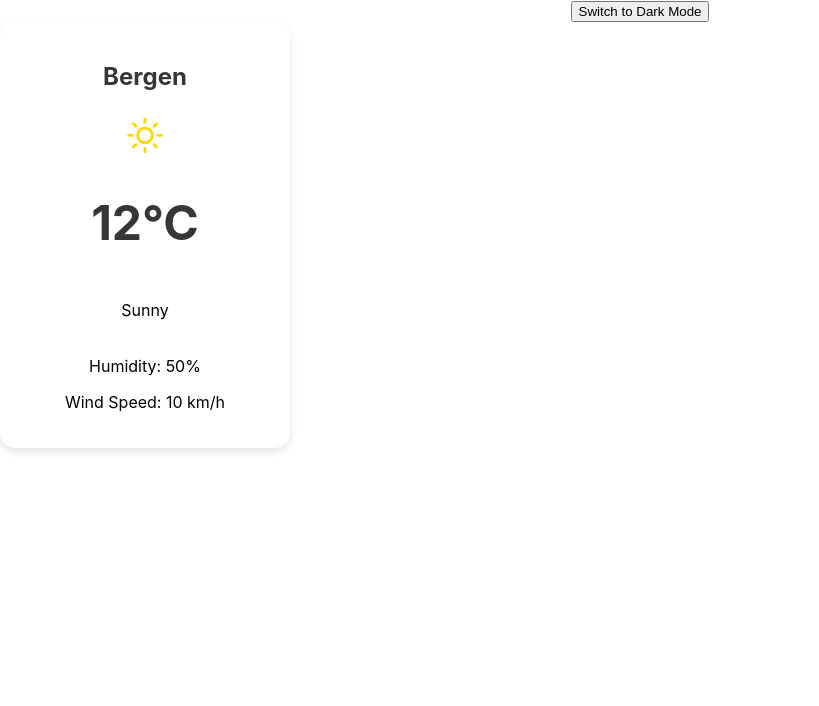
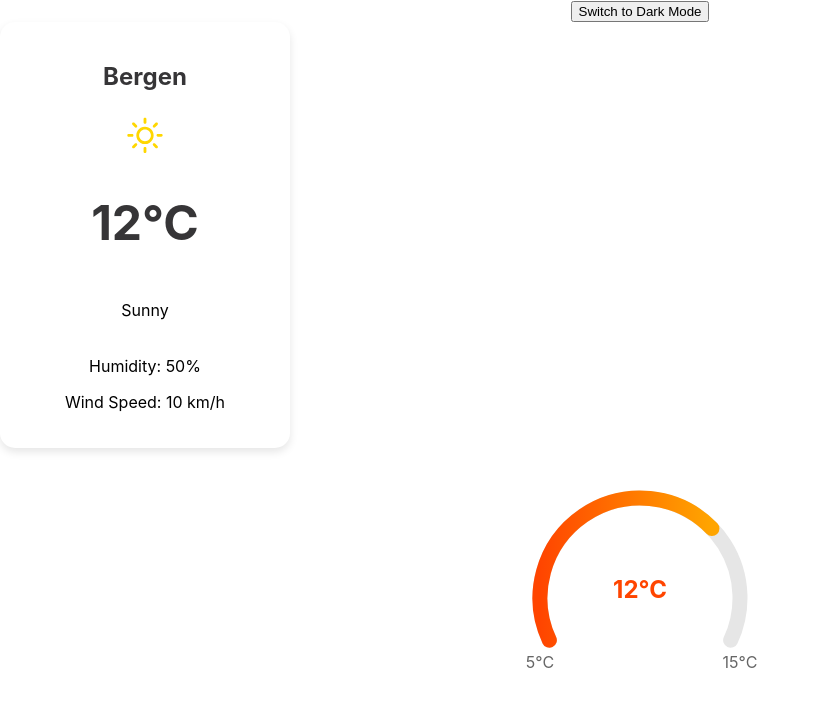
Before and after one commit to 589664/masikoWidgets, a React (Create React App) app: page / in a window 1280 px wide. Shown: the top 706 px of the page, without its empty margins (0-819 px from the left). Built offline with nearby package versions, Linux system fonts and the light colour scheme.

Commit message:
working temperature gauge

```diff
--- a/package.json
+++ b/package.json
@@ -12,6 +12,7 @@
     "@types/react-dom": "^18.3.1",
     "@types/styled-components": "^5.1.34",
     "react": "^18.3.1",
+    "react-apexcharts": "^1.5.0",
     "react-dom": "^18.3.1",
     "react-icons": "^5.3.0",
     "react-scripts": "5.0.1",
--- a/src/App.tsx
+++ b/src/App.tsx
@@ -2,6 +2,8 @@ import React from "react";
 import logo from "./logo.svg";
 import { useTheme } from "./ThemeContext";
 import WeatherWidget from "./components/WeatherWidget/WeatherWidget";
+import TemperatureGauge from "./components/TemperatureGauge/TemperatureGauge";
+
 import "./App.css";
 
 function App() {
@@ -23,6 +25,12 @@ function App() {
         humidity={50}
         windSpeed={10}
       />
+      <TemperatureGauge
+        minTemperature={5}
+        maxTemperature={15}
+        currentTemperature={12}
+        scale={1.0} // Scales the gauge up by 1.5 times
+      />
     </div>
   );
 }
--- /dev/null
+++ b/src/components/TemperatureGauge/TemperatureGauge.css
@@ -0,0 +1,21 @@
+.temperature-gauge-wrapper {
+  display: inline-block;
+  transform-origin: center; /* Ensure scaling happens from the center */
+}
+
+.temperature-gauge-svg {
+  overflow: visible;
+}
+
+/* Styling for Temperature Labels */
+.min-label,
+.max-label {
+  font-size: 1em;
+  fill: #666;
+}
+
+.current-temperature-label {
+  font-size: 1.5em;
+  font-weight: bold;
+  fill: #ff4500;
+}
--- /dev/null
+++ b/src/components/TemperatureGauge/TemperatureGauge.tsx
@@ -0,0 +1,162 @@
+import React from "react";
+import "./TemperatureGauge.css";
+
+interface TemperatureGaugeProps {
+  minTemperature: number;
+  maxTemperature: number;
+  currentTemperature: number;
+  scale?: number; // Scale factor to resize
+}
+
+const TemperatureGauge: React.FC<TemperatureGaugeProps> = ({
+  minTemperature,
+  maxTemperature,
+  currentTemperature,
+  scale = 1,
+}) => {
+  const percentage =
+    ((currentTemperature - minTemperature) /
+      (maxTemperature - minTemperature)) *
+    100;
+  const radius = 100; // Radius of the arc
+  const strokeWidth = 15;
+
+  // Calculate the angle for the current temperature
+  const startAngle = -115;
+  const endAngle = 115;
+  const fillAngle = startAngle + ((endAngle - startAngle) * percentage) / 100;
+
+  // Calculate polar to Cartesian coordinates
+  const polarToCartesian = (
+    centerX: number,
+    centerY: number,
+    radius: number,
+    angleInDegrees: number
+  ) => {
+    const angleInRadians = ((angleInDegrees - 90) * Math.PI) / 180.0;
+
+    return {
+      x: centerX + radius * Math.cos(angleInRadians),
+      y: centerY + radius * Math.sin(angleInRadians),
+    };
+  };
+
+  // Describe the arc
+  const describeArc = (
+    x: number,
+    y: number,
+    radius: number,
+    startAngle: number,
+    endAngle: number
+  ) => {
+    const start = polarToCartesian(x, y, radius, endAngle);
+    const end = polarToCartesian(x, y, radius, startAngle);
+
+    const largeArcFlag = endAngle - startAngle <= 180 ? "0" : "1";
+
+    return [
+      "M",
+      start.x,
+      start.y,
+      "A",
+      radius,
+      radius,
+      0,
+      largeArcFlag,
+      0,
+      end.x,
+      end.y,
+    ].join(" ");
+  };
+
+  return (
+    <div
+      className="temperature-gauge-wrapper"
+      style={{ transform: `scale(${scale})` }}
+    >
+      <svg
+        className="temperature-gauge-svg"
+        width="300"
+        height="200"
+        viewBox="0 0 300 200"
+      >
+        <defs>
+          {/* Define gradient for the arc */}
+          <linearGradient
+            id="temperatureGradient"
+            x1="0%"
+            y1="0%"
+            x2="100%"
+            y2="0%"
+          >
+            <stop
+              offset="0%"
+              style={{ stopColor: "#ff4500", stopOpacity: 1 }}
+            />
+            <stop
+              offset="100%"
+              style={{ stopColor: "#ffa500", stopOpacity: 1 }}
+            />
+          </linearGradient>
+        </defs>
+
+        {/* Background Arc */}
+        <path
+          d={describeArc(150, 150, radius, startAngle, endAngle)}
+          fill="none"
+          stroke="#e6e6e6"
+          strokeWidth={strokeWidth}
+          strokeLinecap="round"
+        />
+
+        {/* Filled Arc */}
+        <path
+          d={describeArc(150, 150, radius, startAngle, fillAngle)}
+          fill="none"
+          stroke="url(#temperatureGradient)"
+          strokeWidth={strokeWidth}
+          strokeLinecap="round"
+        />
+
+        {/* Min Temperature Label */}
+        <text
+          x="50"
+          y="220"
+          textAnchor="middle"
+          fontSize="14"
+          fill="#666"
+          className="min-label"
+        >
+          {minTemperature}°C
+        </text>
+
+        {/* Max Temperature Label */}
+        <text
+          x="250"
+          y="220"
+          textAnchor="middle"
+          fontSize="14"
+          fill="#666"
+          className="max-label"
+        >
+          {maxTemperature}°C
+        </text>
+
+        {/* Current Temperature Label */}
+        <text
+          x="150"
+          y="150"
+          textAnchor="middle"
+          fontSize="250"
+          fontWeight="bold"
+          fill="#ff4500"
+          className="current-temperature-label"
+        >
+          {currentTemperature}°C
+        </text>
+      </svg>
+    </div>
+  );
+};
+
+export default TemperatureGauge;
```
Also changed, not shown: 1 other file (tests, documents, lock files or other folders).
